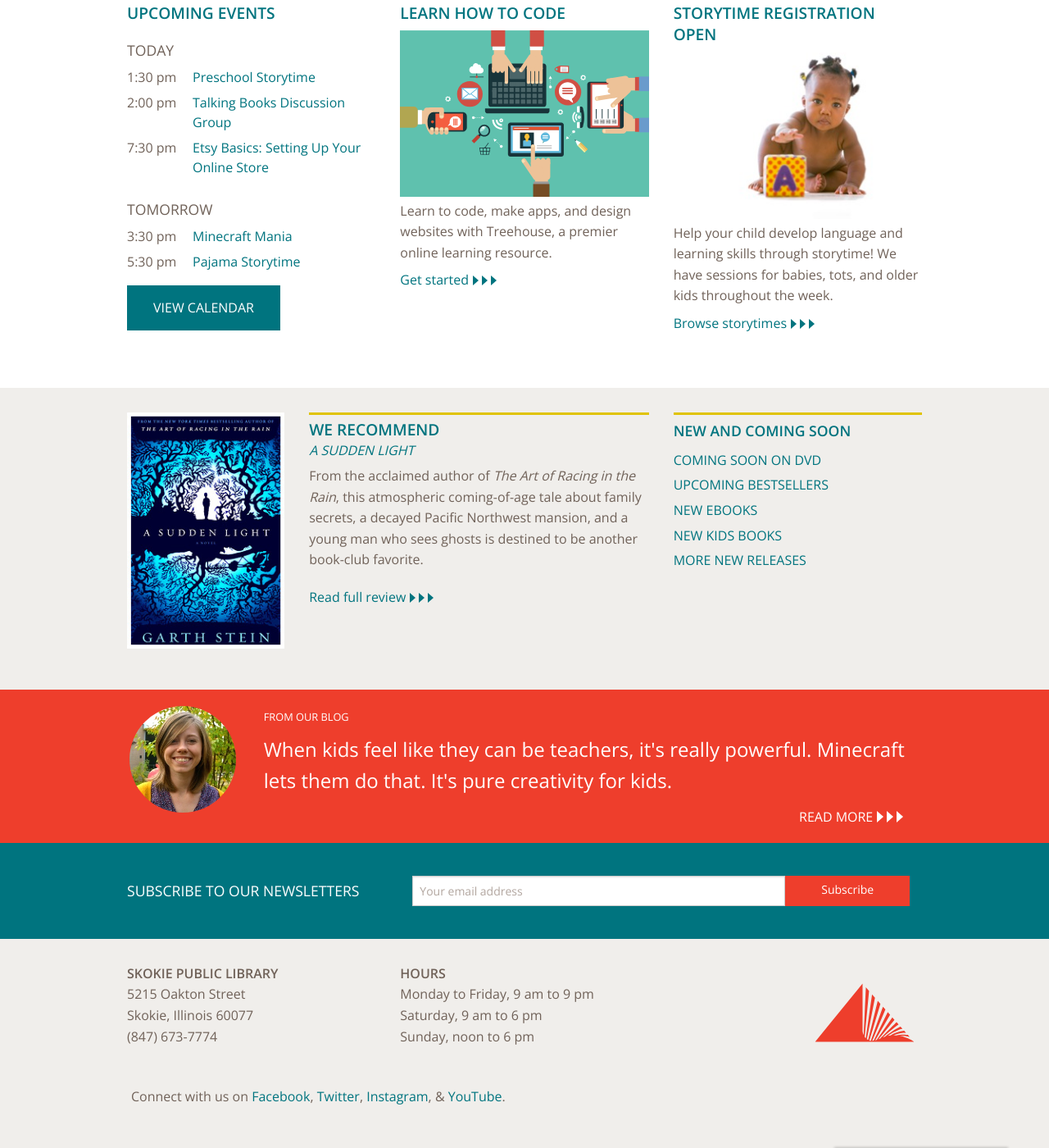
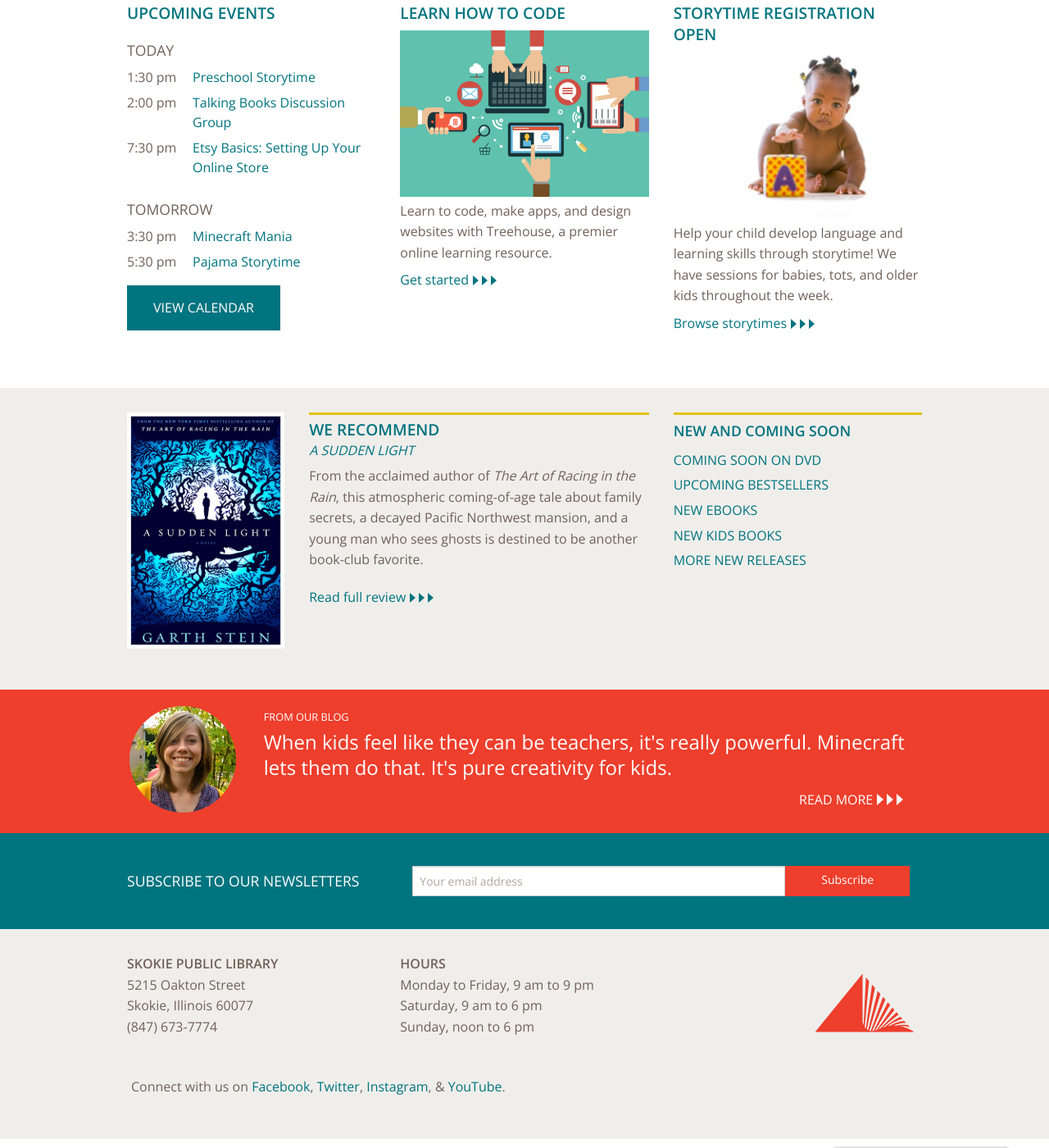
Before and after one commit to skokielibrary/prototype, a Jekyll site: the page built from index.html, in a window 1280 px wide and 1400 px high, scrolled down 655 px. Shown: the whole window at 82% size. Built offline with Jekyll 4.4.1, drawn with Linux system fonts in a browser that asks for light colours; grey boxes are pictures that could not be loaded.

Commit message:
tweaks to quote styling on hompage

```diff
--- a/css/styles.css
+++ b/css/styles.css
@@ -365,9 +365,10 @@ padding: 20px 0;}
   color: #fff;}
 .quote p {
   font-size: 1.5rem;
-  margin-bottom: 0;
+  line-height: 1.3;
+  margin: 4px 0 0 0;
+  padding: 0;
   font-weight: 200;
-  margin-top: 10px;
 }
 .quote span {
   text-transform: uppercase;
```
